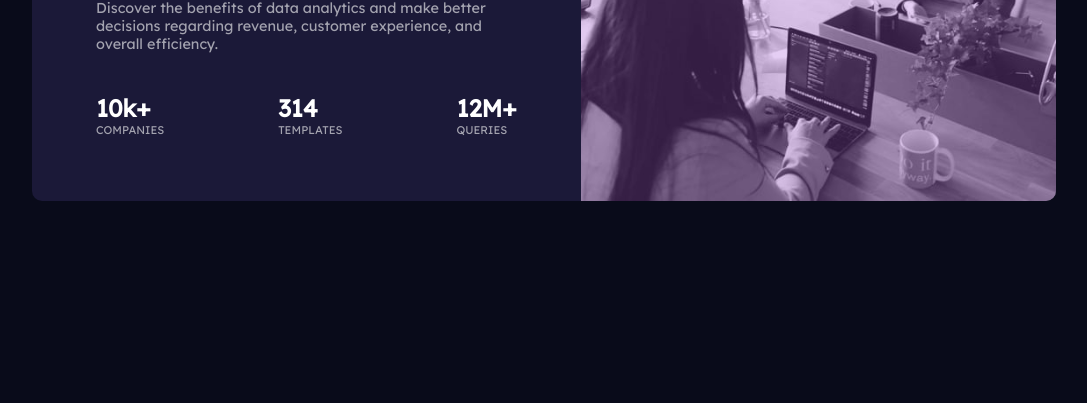
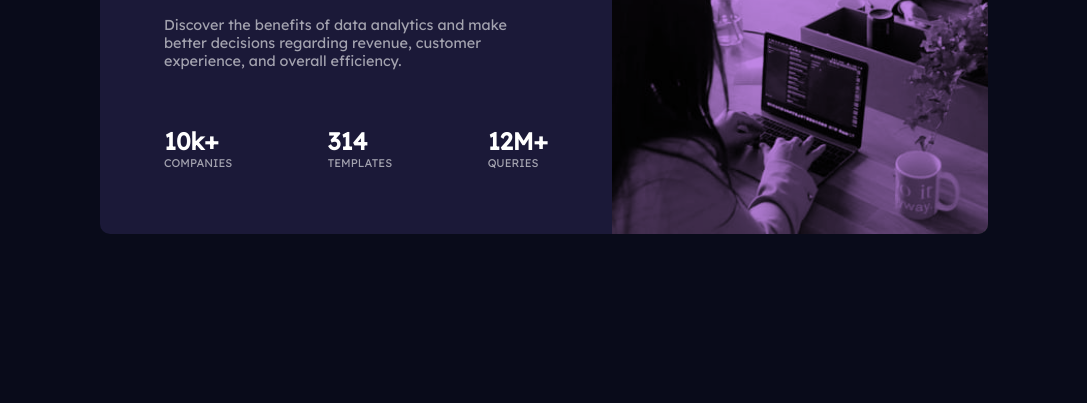
Before and after one commit to nicholasherious/stats-preview-card-component-main, a plain HTML site: page index.html in a window 1280 px wide. Shown: the part 397-800 px from the top of the page, without its empty margins (96-1183 px from the left). Drawn offline with Linux system fonts and the light colour scheme.

Commit message:
fixed some stuff

```diff
--- a/css/styles.css
+++ b/css/styles.css
@@ -26,10 +26,12 @@ body {
 
 
 .container {
+    margin: auto;
   min-height: 100vh;
   display: flex;
   justify-content: center;
   align-items: center;
+  max-width: 1110px
 
 }
 
@@ -46,6 +48,7 @@ body {
 img {
     width: 100%;
     height: 100%;
+    object-fit: cover;
 
 }
 .images {
@@ -55,17 +58,19 @@ img {
 
 .overlay {
     background-color: var(--primary-clr-accent);
+    mix-blend-mode: multiply;
     width: 100%;
     height: 100%;
     position: absolute;
-    opacity: 0.3;
+    opacity: 75%;
 }
 
 .content {
   background-color: var(--primary-clr-card);
   display: flex;
   flex-direction: column;
-  justify-content: space-between;
+  justify-content: center;
+  gap: 40px;
   padding: 4rem;
 
 }
```
Also changed, not shown: 1 other file.
